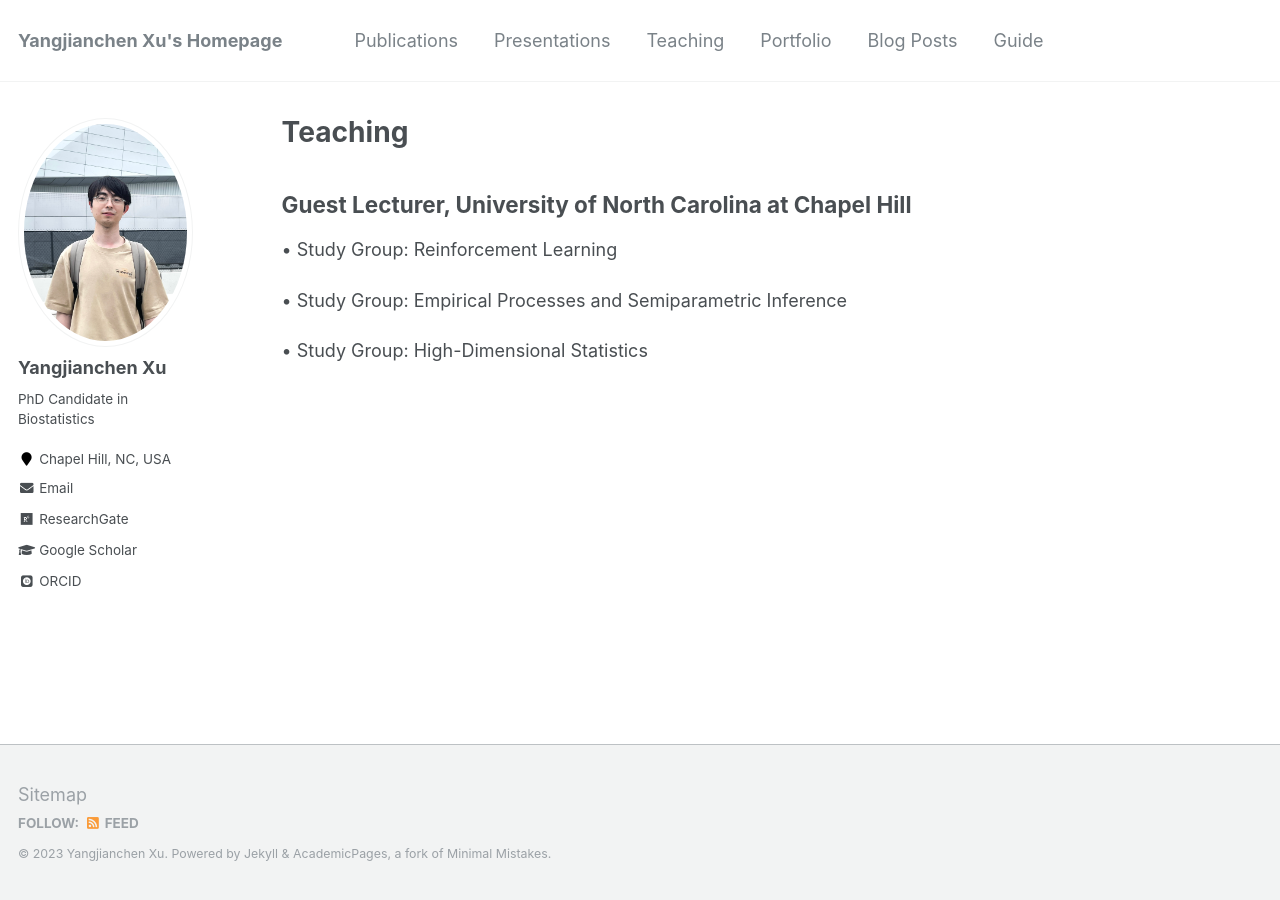
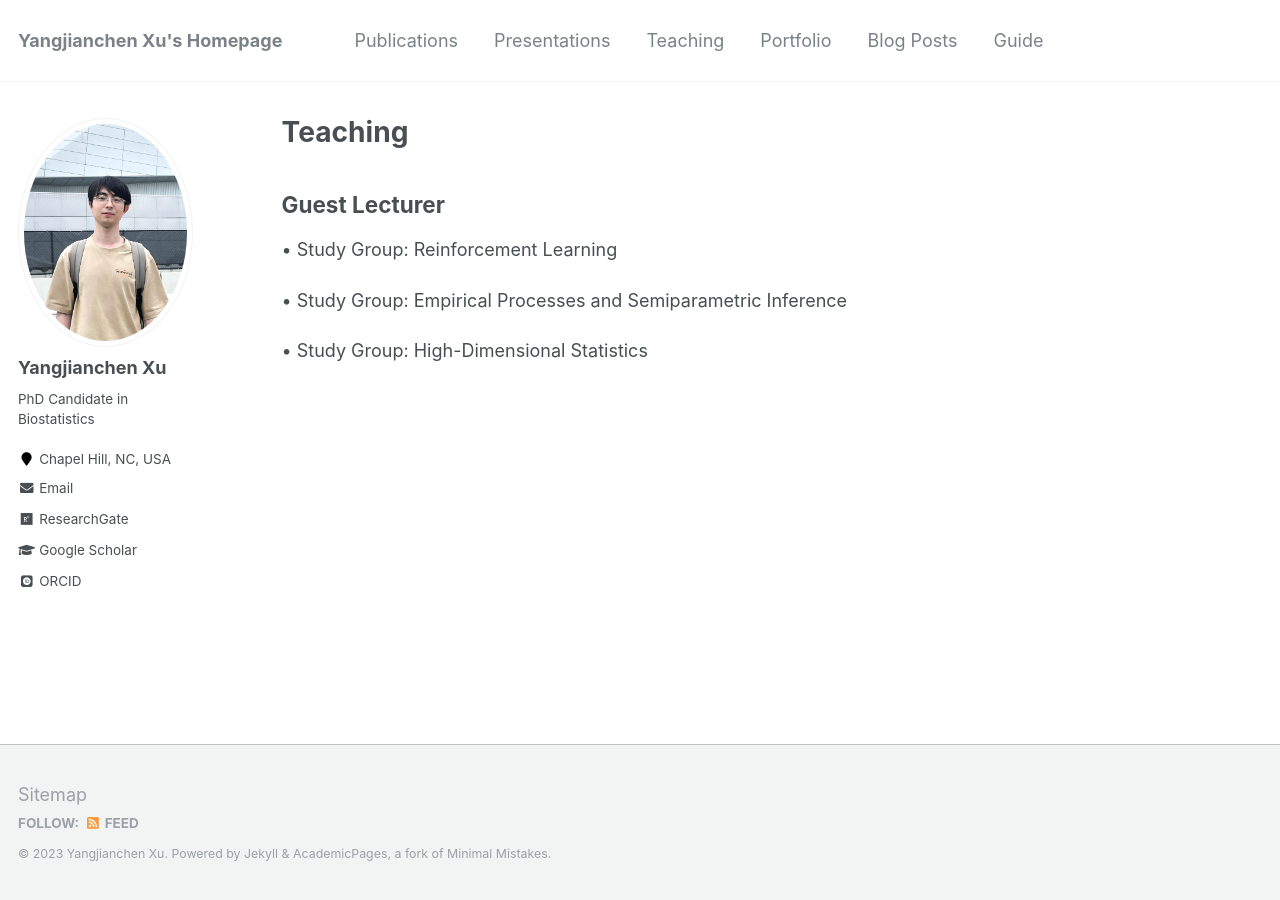
Before and after one commit to yangjc-xu/yangjc-xu.github.io, a Jekyll site: the page built from _pages/teaching.md, in a window 1280 px wide. Built offline with Jekyll 4.4.1, drawn with Linux system fonts in a browser that asks for light colours; some web fonts are replaced.

Commit message:
Update teaching.md

```diff
--- a/_pages/teaching.md
+++ b/_pages/teaching.md
@@ -5,7 +5,7 @@ permalink: /teaching/
 author_profile: true
 ---
 
-## Guest Lecturer, University of North Carolina at Chapel Hill
+## Guest Lecturer
 
   • Study Group: Reinforcement Learning
 
```
